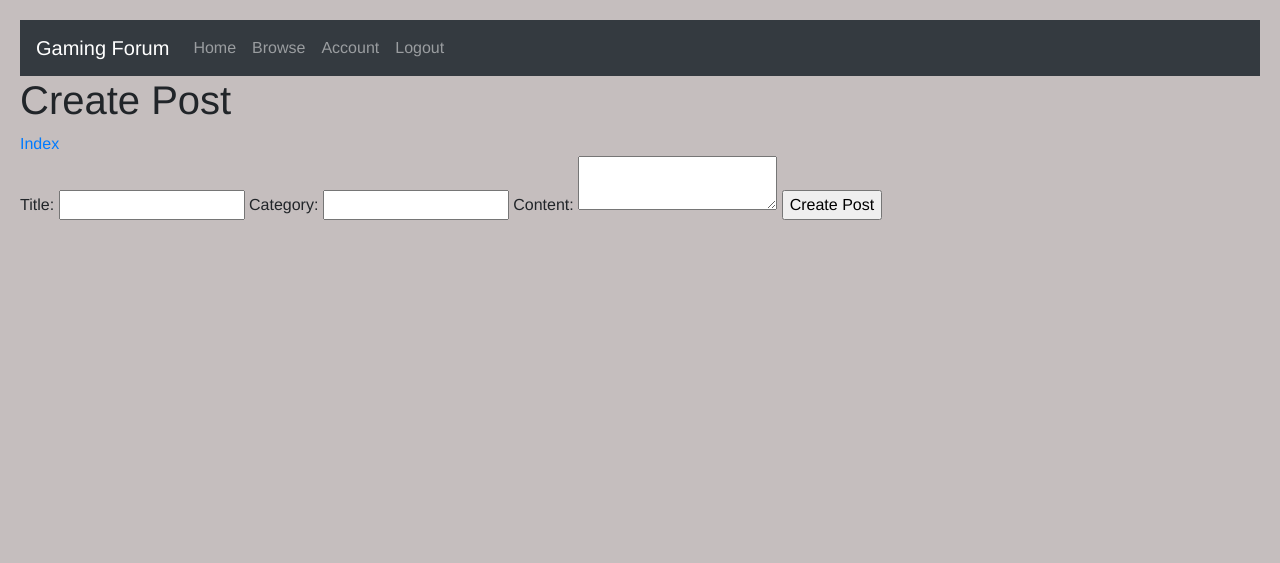
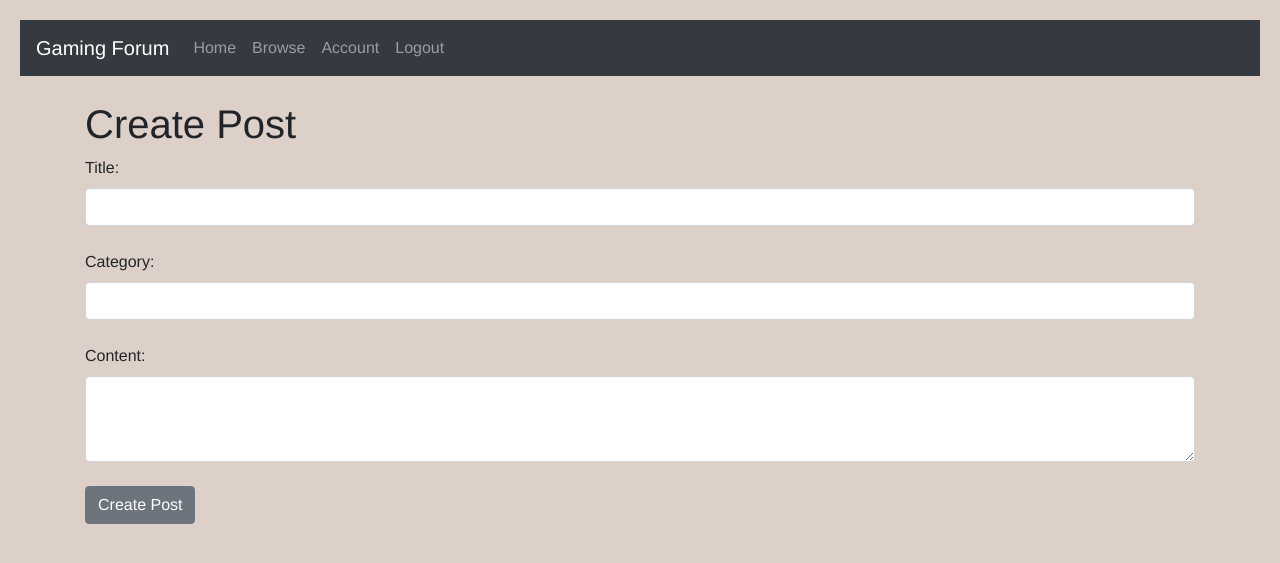
Before and after one commit to GabrielNavata/CSE-106-Final-Project, a Python web app: template ForumApp/templates/create.html in a window 1280 px wide. Shown: the top 563 px of the page. Run offline with Jinja, Linux system fonts and the light colour scheme; the template is opened without the code that fills it, so the values that code supplies are empty; some libraries are stand-ins or nearby versions.

Commit message:
styling changes

```diff
--- a/ForumApp/static/css/style.css
+++ b/ForumApp/static/css/style.css
@@ -2,7 +2,7 @@
 body {
     font-family: 'Helvetica', 'Arial', sans-serif;
     padding: 20px;
-    background: #c5bebe;
+    background: #DDD0C8;
   }
 
   ul, ol {
@@ -60,7 +60,7 @@ body {
     position: absolute;
     top: 100%;
     right: 0.5;
-    background-color: #f1f1f1;
+    background-color: white;
     min-width: 100px;
     padding: 2px;
     z-index: 0;
@@ -108,7 +108,7 @@ body {
   }
 
   .description {
-    text-align: justify;
+    text-align: center;
     margin-top: 20px;
     margin-left: 390px;
     margin-right: 390px;
@@ -116,12 +116,4 @@ body {
     padding: 10px;
     font-size: 20px;
     font-weight: bold;
-    background-color: white;
-    border-radius: 10px;
-    box-shadow: rgba(149, 157, 165, 0.2) 0px 8px 24px;
-    transition: box-shadow 0.2s ease-in-out;
   }
-
-  .description:hover {
-    box-shadow: 0 4px 8px 0 rgba(0, 0, 0, 0.2);
-  }
--- a/ForumApp/templates/account.html
+++ b/ForumApp/templates/account.html
@@ -17,14 +17,14 @@
     <form method="POST" action="{{ url_for('views.account') }}">
 
         <label for="username">Username</label>
-        <input type="text" name="username" id="username" class="form-control" value="{{ current_user.username }}">
+        <input type="text" name="username" id="username" class="form-control" value="{{ current_user.username }}"><br>
 
         <label for="password">New Password</label>
-        <input type="password" name="password" id="password" class="form-control">
+        <input type="password" name="password" id="password" class="form-control"><br>
 
 
         <label for="confirm_password">Confirm New Password</label>
-        <input type="password" name="confirm_password" id="confirm_password" class="form-control">
+        <input type="password" name="confirm_password" id="confirm_password" class="form-control"><br>
 
         <label for="current_password">Current Password</label>
         <input type="password" name="current_password" id="current_password" class="form-control"><br>
--- a/ForumApp/templates/base.html
+++ b/ForumApp/templates/base.html
@@ -19,7 +19,7 @@
     <title>{% block title %}{% endblock %}</title>
 </head>
 <body>
-    <nav class="navbar navbar-expand-lg navbar-dark bg-dark">
+    <nav class="navbar navbar-expand-lg navbar-dark bg-dark" >
         <a class="navbar-brand" href="#">Gaming Forum</a>
         <button
         class="navbar-toggler"
--- a/ForumApp/templates/create.html
+++ b/ForumApp/templates/create.html
@@ -8,26 +8,26 @@
 <html lang="en">
   <head>
     <title>Create Post</title>
-    <link rel="stylesheet" href="static/css/style.css">
   </head>
   <body>
+    <br>
+    <div class = 'container'>
     <h1>Create Post</h1>
-    <a href="{{ url_for('views.index') }}">Index</a>
-
+    </div>
+    <div class = 'container'>
     <form method="POST">
       <label for="title">Title:</label>
-      <input type="text" name="title" id="title">
+      <input type="text" name="title" id="title" class="form-control"><br>
 
       <label for="category">Category:</label>
-      <input type="text" name="category" id="category">
+      <input type="text" name="category" id="category" class="form-control"><br>
 
       <label for="content">Content:</label>
-      <textarea name="content" id="content"></textarea>
+      <textarea name="content" id="content" class="form-control" rows = "3"></textarea><br>
 
-      <input type="submit" value="Create Post">
+      <input type="submit" value="Create Post" class="btn btn-secondary btn">
     </form>
-
-	<script src="static/js/script.js"></script>
+    </div>
   </body>
 </html>
 {% endblock %}
--- a/ForumApp/templates/landing.html
+++ b/ForumApp/templates/landing.html
@@ -20,9 +20,7 @@
 
     <div class = "description">
       <p>
-        Here you'll find a community of like-minded individuals here who share your your passion for video games and board games.
-        From discussing the latest game releases and strategies, to sharing tips and tricks, our forum is the perfect place
-        for gamers to come together and have fun. Join the conversation and become a part of our vibrant gaming community!
+        Join the conversation and become a part of our vibrant gaming community!
       </p>
     </div>
   <div class="index_container">
--- a/ForumApp/templates/post.html
+++ b/ForumApp/templates/post.html
@@ -93,9 +93,9 @@
 <h3>Add Comment</h3>
 <form method="POST">
 
-  <textarea name="comment" id="comment"></textarea><br>
+  <textarea class="form-control" name="comment" id="comment"></textarea><br>
 
-  <input type="submit" value="Create Comment">
+  <input type="submit" value="Create Comment" class="btn btn-secondary btn-sm">
 </form>
 {% else %}
   <p>Please login to comment</p>
```
Also changed, not shown: ForumApp/templates/index.html (+9 -5 lines), ForumApp/templates/login.html (+6 -4 lines), ForumApp/templates/sign_up.html (+7 -5 lines), instance/Forum.sqlite.
